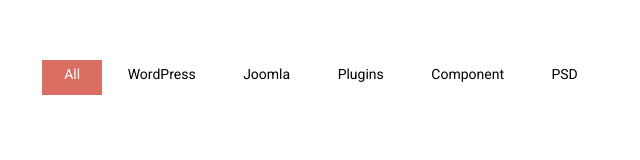
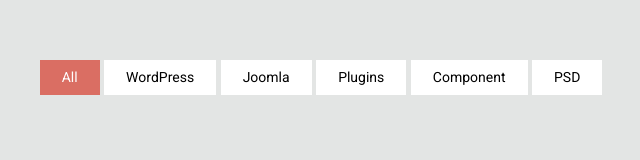
Before and after one commit to DarksomeV/theme-magazine, a website: page app/tag-list.html in a window 1280 px wide. Shown: the whole page, without its empty margins (319-959 px from the left). Drawn offline with nearby package versions, Linux system fonts and the light colour scheme; files that its build step writes are made by us from their sources.

Commit message:
добавив tag-list

```diff
--- a/app/tag-list.html
+++ b/app/tag-list.html
@@ -6,12 +6,10 @@
     <meta name="viewport" content="width=device-width, initial-scale=1, shrink-to-fit=no">
     <!-- Bootstrap CSS -->
     <link rel="stylesheet" href="https://stackpath.bootstrapcdn.com/bootstrap/4.1.0/css/bootstrap.min.css" integrity="sha384-9gVQ4dYFwwWSjIDZnLEWnxCjeSWFphJiwGPXr1jddIhOegiu1FwO5qRGvFXOdJZ4" crossorigin="anonymous">
-    <!-- Breadcrumbs css-->
+    <!-- Tag-list css-->
     <link rel="stylesheet" href="css/components/tag-list.components.css">
     <!-- Roboto Style-->
     <link href="https://fonts.googleapis.com/css?family=Roboto:400,500,700" rel="stylesheet">
-
-    <link rel="stylesheet" href="css/pages/reset.css">
     <title> breadcrumbs</title>
 
 </head>
@@ -24,6 +22,8 @@
         <a href="#" class="tag-list-item">Component</a>
         <a href="#" class="tag-list-item">PSD</a>
     </nav>
+    <!--/ tag list-->
+
 <!-- Optional JavaScript -->
 <!-- jQuery first, then Popper.js, then Bootstrap JS -->
 <script src="https://code.jquery.com/jquery-3.3.1.slim.min.js" integrity="sha384-q8i/X+965DzO0rT7abK41JStQIAqVgRVzpbzo5smXKp4YfRvH+8abtTE1Pi6jizo" crossorigin="anonymous"></script>
--- a/source/css/components/tag-list.components.css
+++ b/source/css/components/tag-list.components.css
@@ -4,6 +4,9 @@
 .tag-list{
     margin-bottom: 60px;
     margin-top: 60px;
+}
+.text-center{
+    text-align: center;
 }
 .tag-list-item{
     display: inline-block;
@@ -22,6 +25,3 @@
     background-color: #da6e63;
     color: #ffffff;
 }
-.text-center{
-    text-align: center;
-}
```
